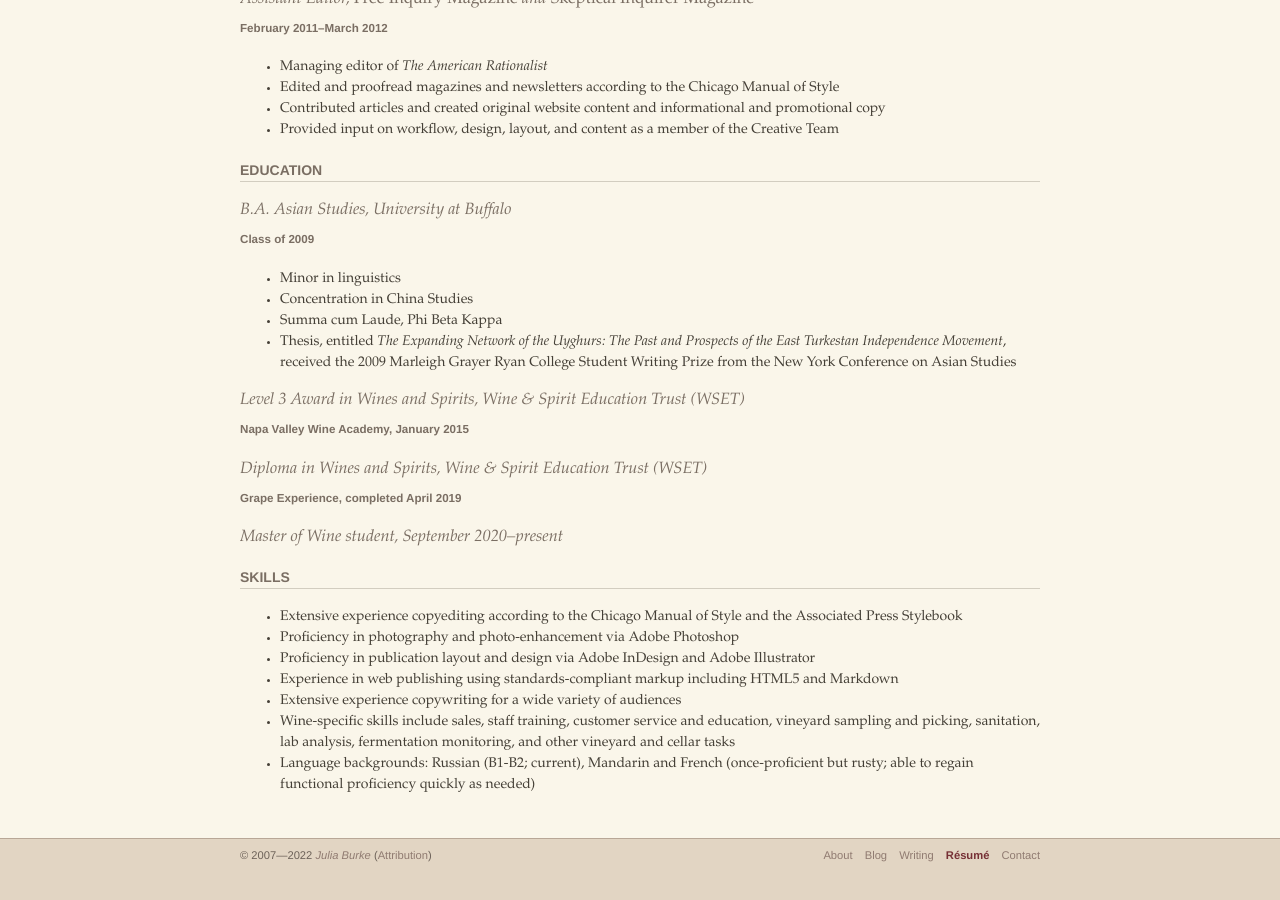
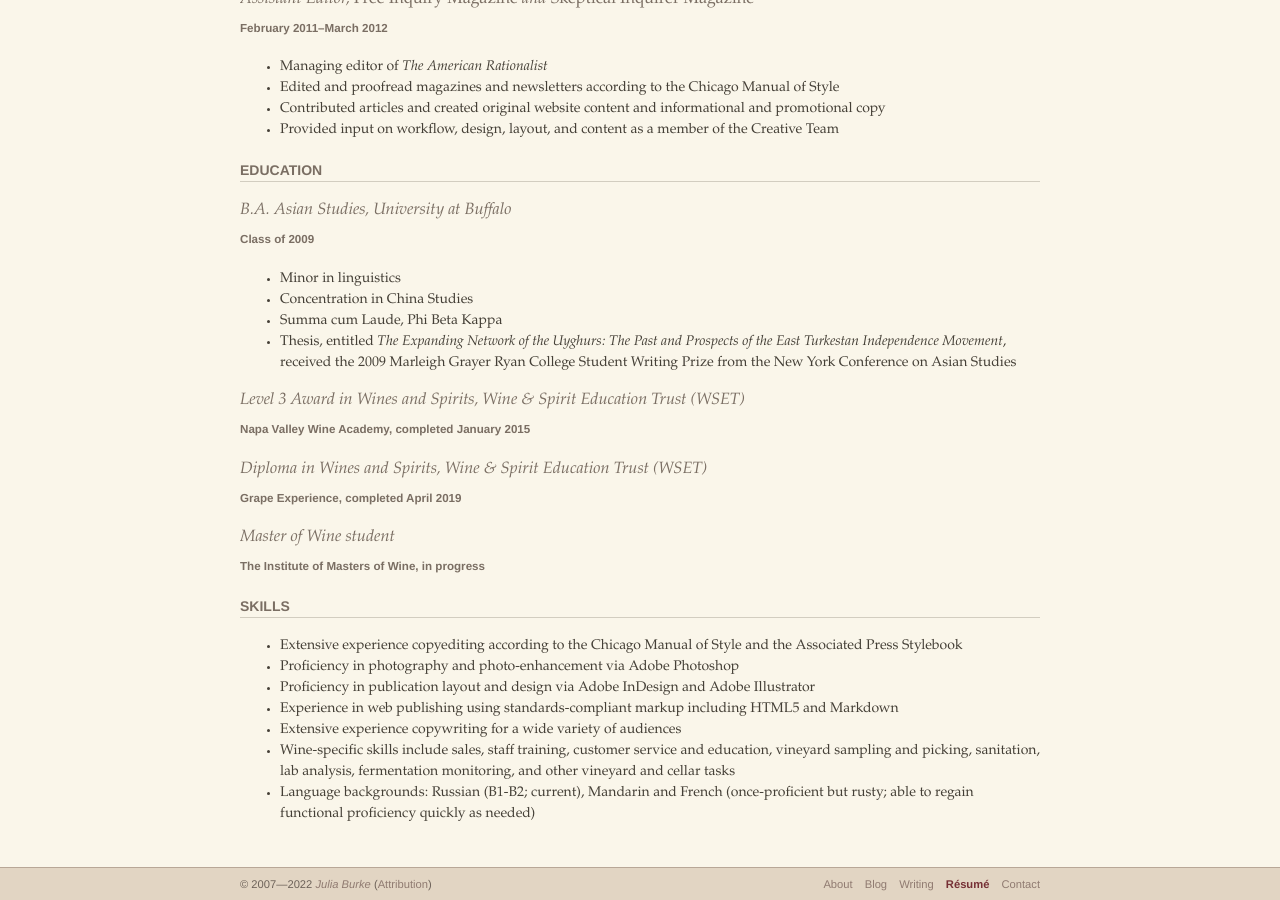
Before and after one commit to nywinewench/nywinewench.github.io, a Jekyll site: the page built from resume.md, in a window 1280 px wide and 900 px high, scrolled down 1878 px. Built offline with Jekyll 4.4.1, drawn with Linux system fonts in a browser that asks for light colours; some web fonts are replaced; comment, search, counter and statistics services are not loaded; before the commit the page ends 2749 px from its top, so only the background shows below that.

Commit message:
Update resume.md

```diff
--- a/resume.md
+++ b/resume.md
@@ -104,13 +104,15 @@ title: Résumé
 
 ### Level 3 Award in Wines and Spirits, Wine & Spirit Education Trust (WSET)
 
-##### Napa Valley Wine Academy, January 2015
+##### Napa Valley Wine Academy, completed January 2015
 
 ### Diploma in Wines and Spirits, Wine & Spirit Education Trust (WSET)
 
 ##### Grape Experience, completed April 2019
 
-### Master of Wine student, September 2020–present
+### Master of Wine student
+
+##### The Institute of Masters of Wine, in progress
 
 #### Skills
 
```
